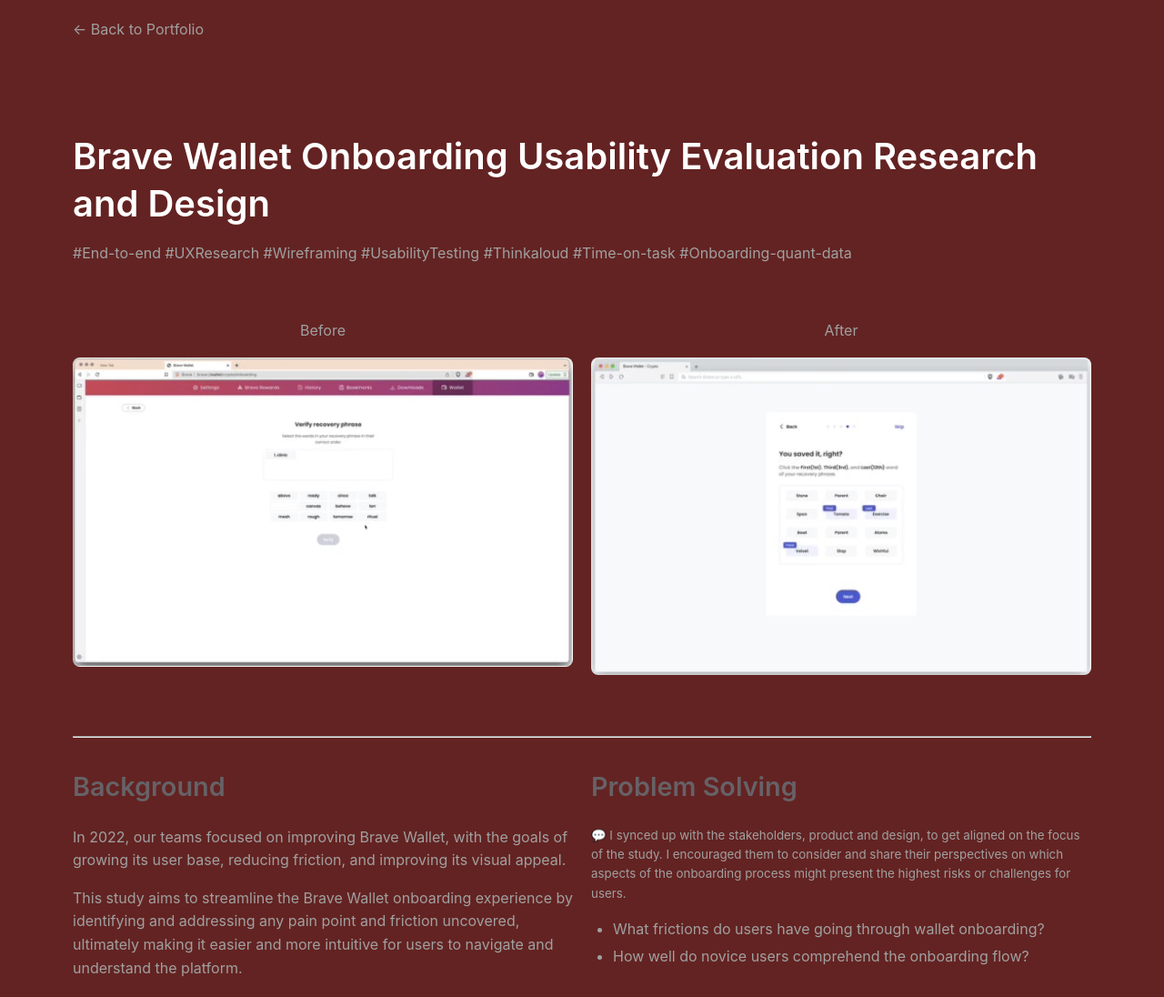
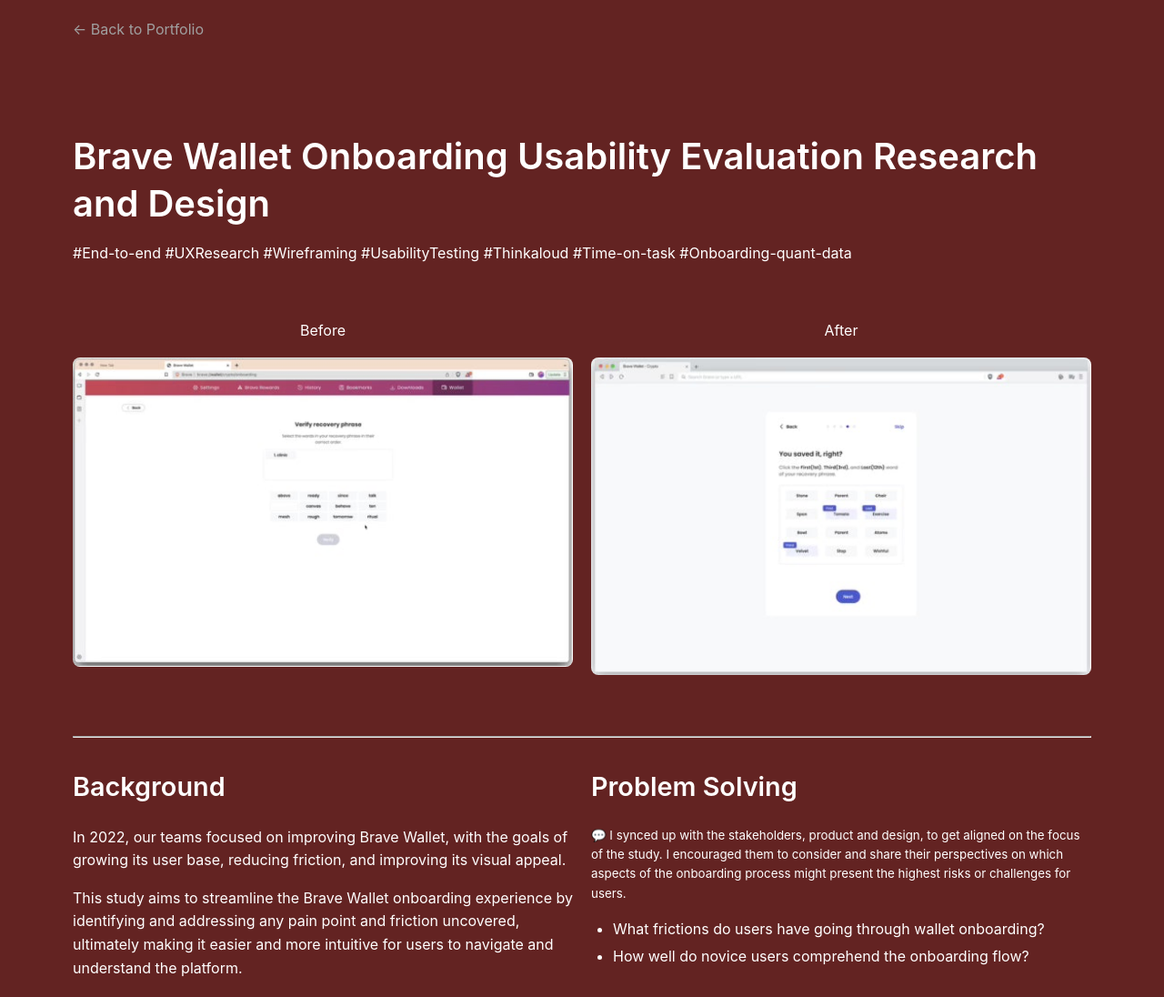
Before and after one commit to ayangtj/portfolio, a plain HTML site: page case-study-2.html in a window 1280 px wide. Shown: the top 1096 px of the page at 91% size. Drawn offline with Linux system fonts and the light colour scheme.

Commit message:
Minor edits to cs2 style

```diff
--- a/case-study-2.html
+++ b/case-study-2.html
@@ -8,7 +8,7 @@
   <link rel="stylesheet" href="css/styles.css">
   <link rel="icon" type="image/svg+xml" href="images/favicon.svg">
 </head>
-<body class="theme-red">
+<body class="theme-red" id='cs2'>
   <div class="container">
     <a href="index.html" class="back-link">&larr; Back to Portfolio</a>
 
--- a/css/styles.css
+++ b/css/styles.css
@@ -390,6 +390,11 @@ footer {
 .img-caption {
   font-size: small;
 }
+
+#cs2 h1, #cs2 h2, #cs2 h3, #cs2 h4, #cs2 p, #cs2 li {
+  color: #ffffff;
+}
+
 #cs4 {
   background-color: var(--white-bg);
 }
@@ -402,7 +407,7 @@ footer {
   color: var(--light-grey);
 }
 
-#cs4 h1, h2, h3, h4 {
+#cs4 h1, #cs4 h2, #cs4 h3, #cs4 h4 {
   color: var(--dark-grey);
 }
 
```
Also changed, not shown: images/case-study-4/background.png (added), images/case-study-4/data-1.png (added), images/case-study-4/data-2.png (added), images/case-study-4/data-3.png (added), images/case-study-4/research-framework.png (added).
